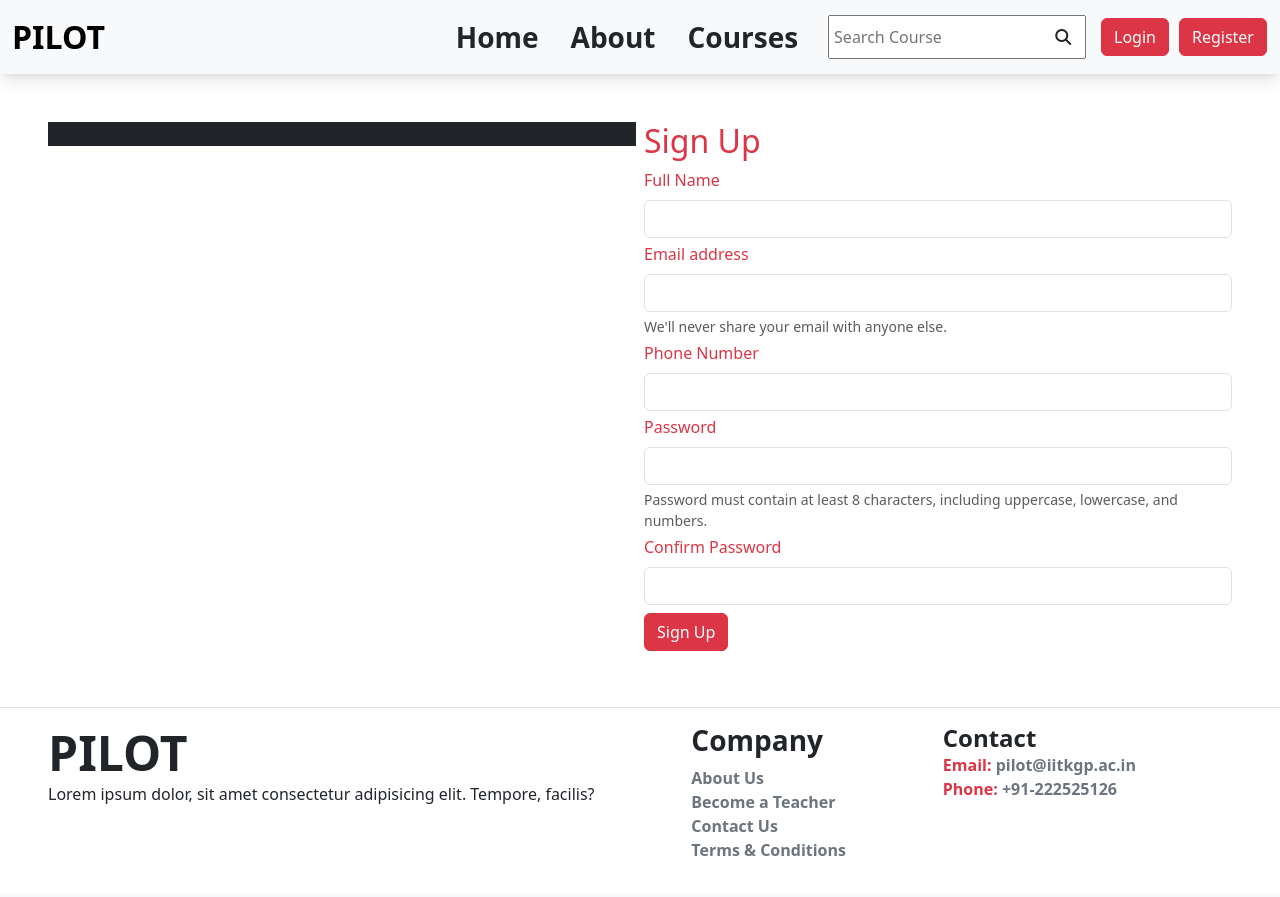
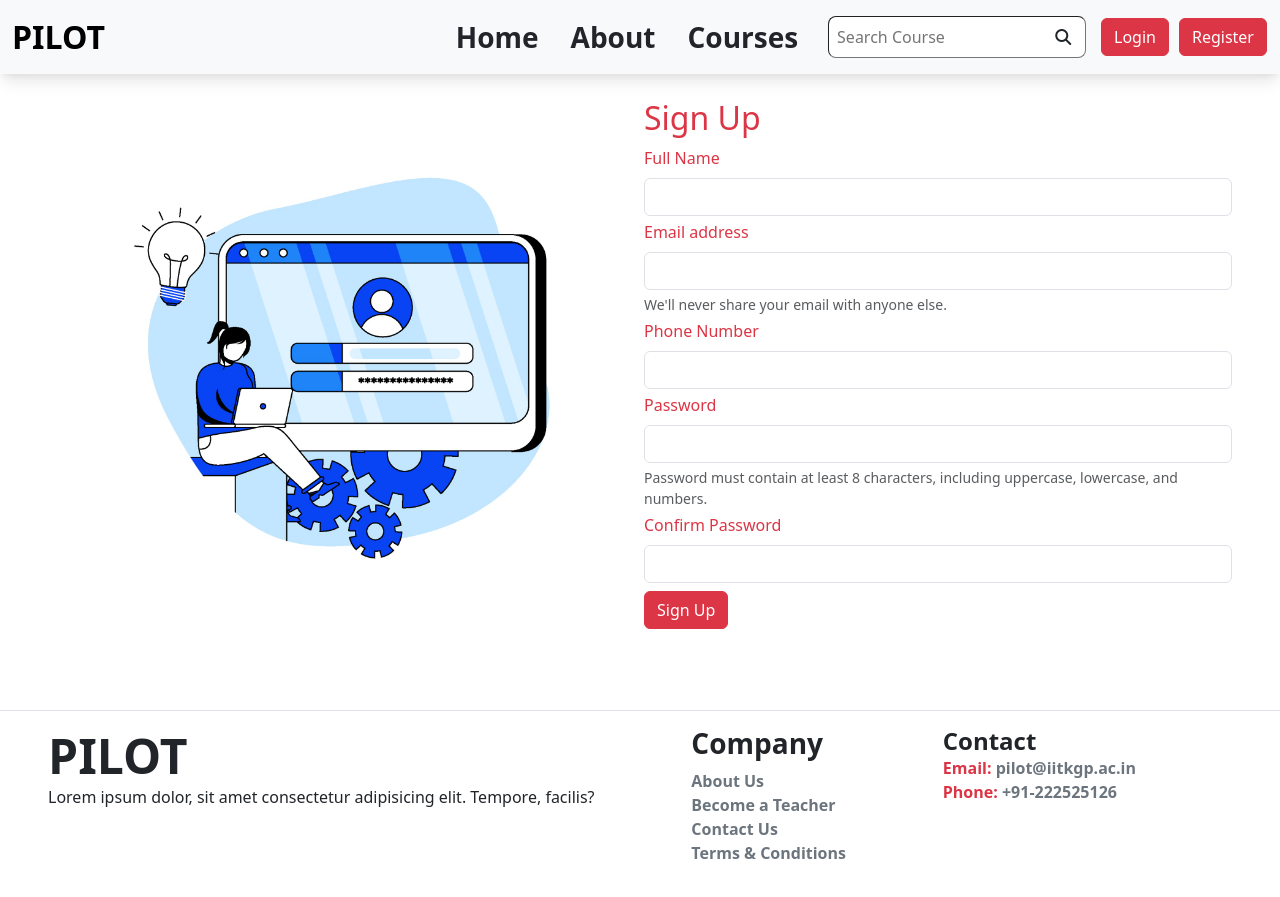
Before and after one commit to ayushsaxenagithub/PilotLMS, a Django app: page /user/register/ in a window 1280 px wide. Before the commit the page ends 856 px from the top, so only its background shows below. Run offline with Django 4.2, Linux system fonts and the light colour scheme; some libraries are stand-ins or nearby versions.

Commit message:
theme added

```diff
--- a/templates/main/base.html
+++ b/templates/main/base.html
@@ -66,7 +66,7 @@
               <input
                 type="text"
                 placeholder="Search Course"
-                class="w-100 px-1 py-2"
+                class="w-100 px-2 py-2 rounded rounded-3 border-1"
               />
               <button
                 class="btn position-absolute"
--- a/templates/user/register.html
+++ b/templates/user/register.html
@@ -1,11 +1,18 @@
-{% extends 'main/base.html' %} {% block head %} {% endblock %} {% block title %}
-{% endblock %} {% block content %}
-<div class="mx-5 my-5">
+{% extends 'main/base.html' %} {% load static %} {% block head %} {% endblock %}
+{% block title %} {% endblock %} {% block content %}
+<div class="mx-5 mb-5">
   {% if msg %}
   <div class="alert alert-danger" role="alert">{{ msg }}</div>
   {% endif %}
-  <div class="d-flex justify-content-between gap-2">
-    <div class="h-100 bg-dark w-50">Akash chandra</div>
+  <div class="d-flex justify-content-between gap-2 align-items-center">
+    <div class="h-100 bg-dark w-50">
+      <img
+        src="{% static 'images/user_profile/login.jpg' %}"
+        width="100%"
+        height="100%"
+        alt="login"
+      />
+    </div>
     <div class="w-50">
       <h2 class="text-danger">Sign Up</h2>
       <form method="POST" action="{% url 'register' %}">
```
Also changed, not shown: templates/user/login.html (+12 -6 lines), static/images/user_profile/login.jpg (added).
